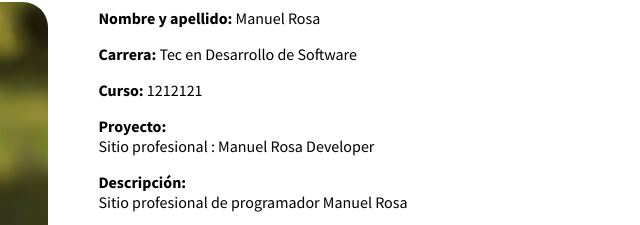
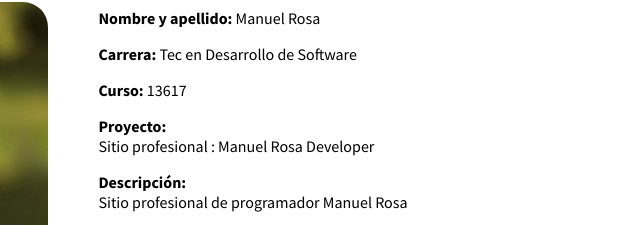
Before and after one commit to manuel98rosa/ParcialDesarrolloWeb, a plain HTML site: page index.html in a window 1280 px wide. Shown: the part 246-471 px from the top of the page, 597-1237 px from the left. Drawn offline with Linux system fonts and the light colour scheme.

Commit message:
Update index.html

```diff
--- a/index.html
+++ b/index.html
@@ -22,7 +22,7 @@
                 <div class="profile-info">
                     <p><strong>Nombre y apellido:</strong> Manuel Rosa</p>
                     <p><strong>Carrera:</strong> Tec en Desarrollo de Software</p>
-                    <p><strong>Curso:</strong> 1212121</p>
+                    <p><strong>Curso:</strong> 13617</p>
                     <p><strong>Proyecto: <br></strong> Sitio profesional : Manuel Rosa Developer</p>
                     <p><strong>Descripción: <br></strong> Sitio profesional de programador Manuel Rosa</p>
                     <p><strong>Prototipo:</strong> <a href="#prototipo-link" target="_blank">Link al prototipo</a></p>
```
